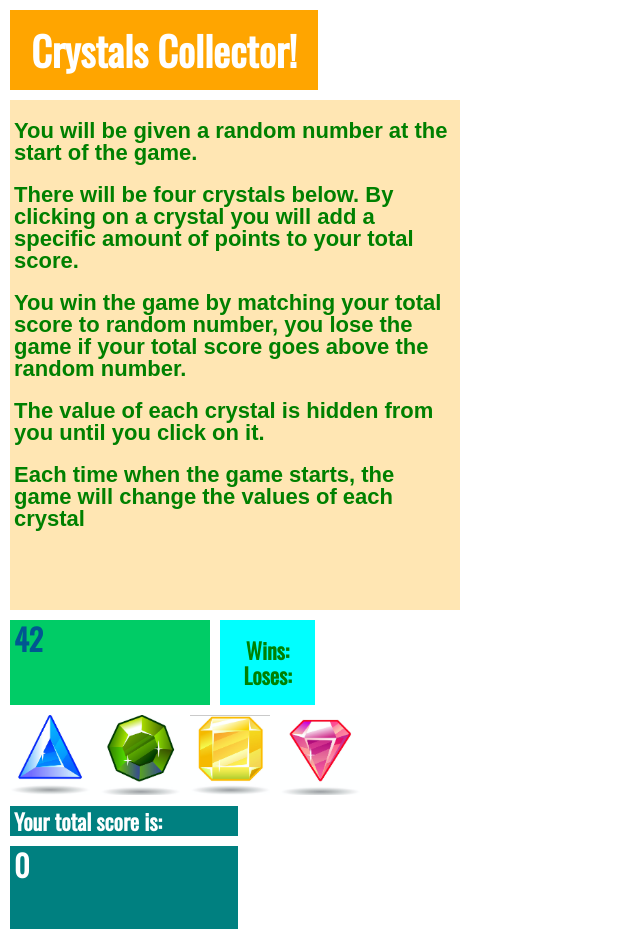
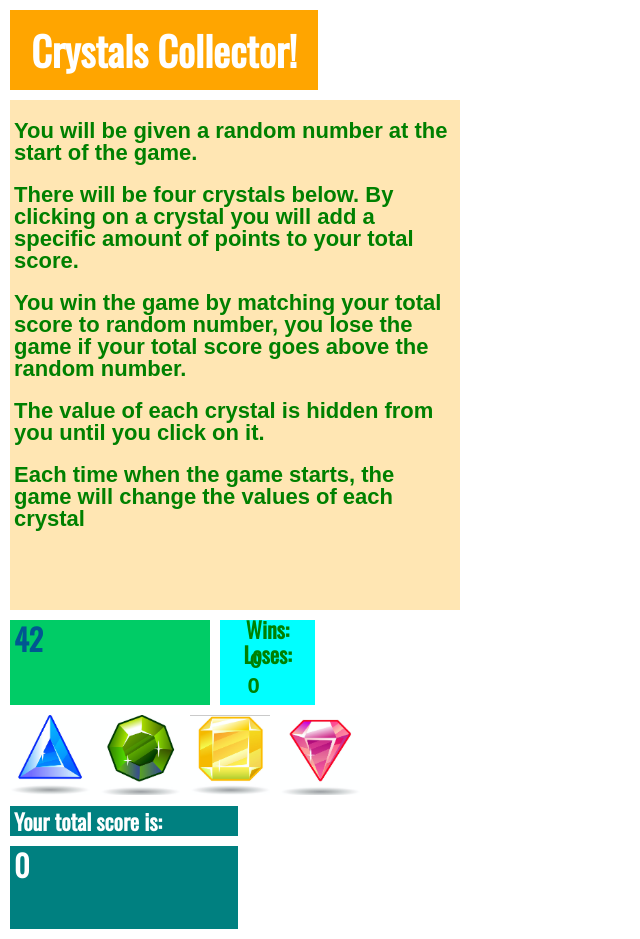
Before and after one commit to Mezran/GT04-HW-CrystalsCollectorGame, a plain HTML site: page index.html in a window 1280 px wide. Shown: the whole page, without its empty margins (0-640 px from the left). Drawn offline with nearby package versions, Linux system fonts and the light colour scheme; a web font is replaced by a local one.

Commit message:
added <p> winsTotal and losesTotal

```diff
--- a/index.html
+++ b/index.html
@@ -44,9 +44,17 @@
     <div class="wrapper-scoreTracker">
       <div class="wins">
         Wins:
+        <p id="winsTotal">
+          0
+          </p>
+
       </div>
+
       <div class="loses">
         Loses:
+        <p id="losesTotal">
+          0
+          </p>
       </div>
 
     </div>
```
